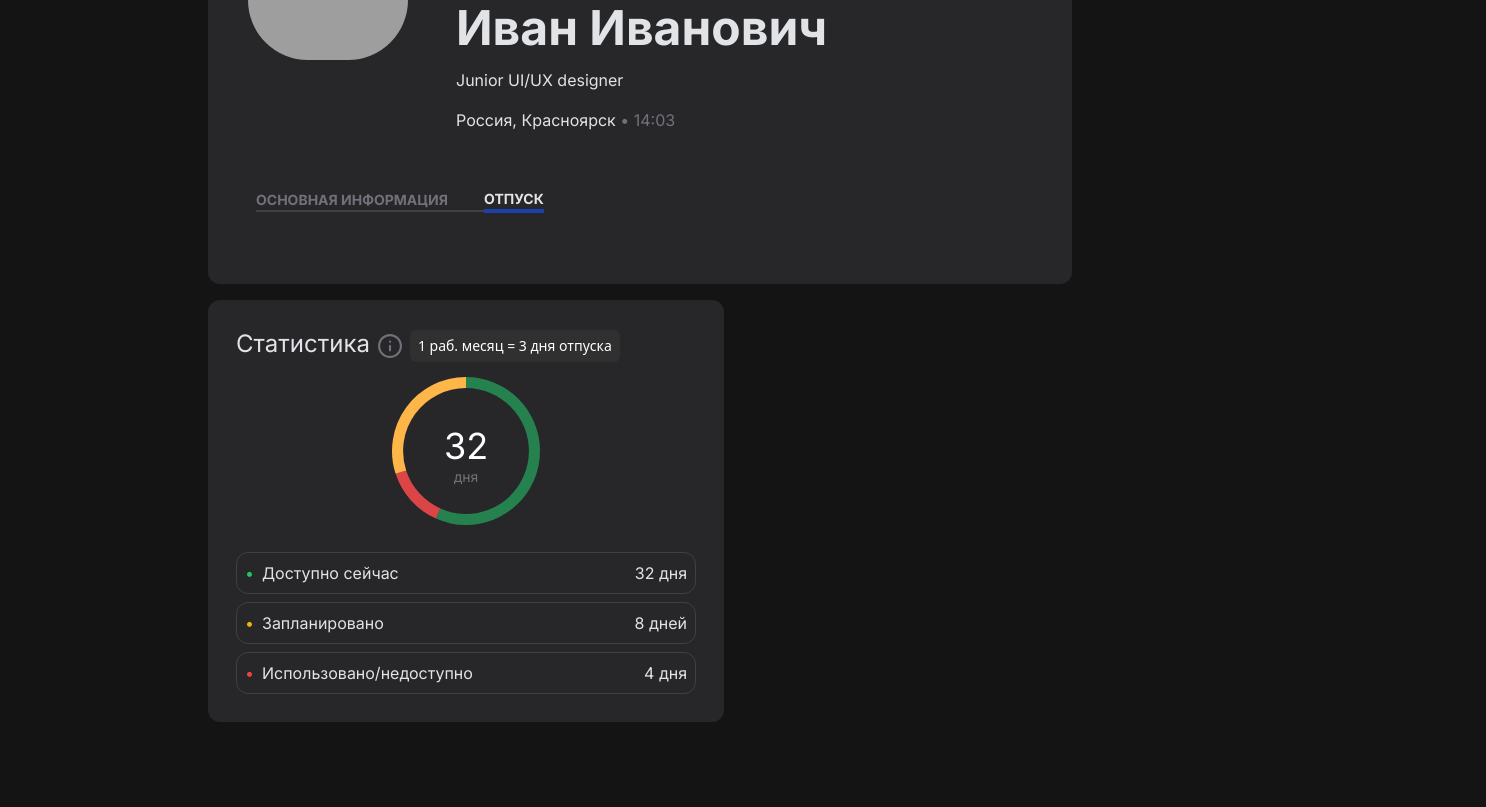
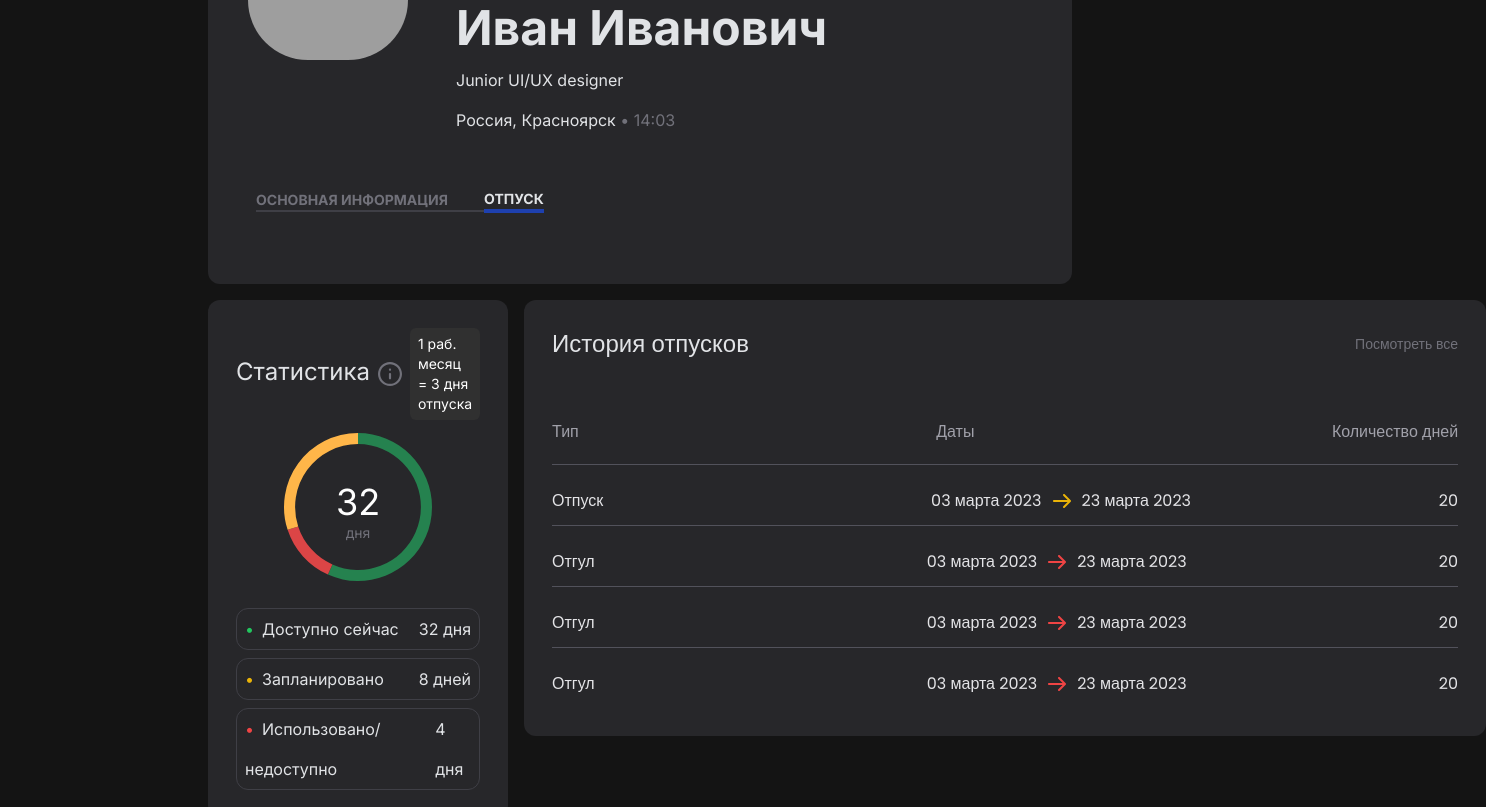
Before and after one commit to GoGagoo/personal-account-employee, a Next.js app: page / in a window 1280 px wide. Shown: the part 268-1075 px from the top of the page, 1486 px wide, since content can reach past the window. Built offline with nearby package versions, Linux system fonts and the light colour scheme; grey boxes are pictures that could not be loaded.

Commit message:
Add fonts and TruancyHistory component

```diff
--- a/src/app/components/MainContent/MainContent.jsx
+++ b/src/app/components/MainContent/MainContent.jsx
@@ -1,8 +1,12 @@
 import StatisticsBlock from './StatisticsBlock/StatisticsBlock'
+import TruancyHistory from './TruancyHistory/TruancyHistory'
 
 const MainContent = () => {
 	return (
-		<StatisticsBlock />
+		<div className='flex gap-4'>
+			<StatisticsBlock />
+			<TruancyHistory />
+		</div>
 	)
 }
 
--- /dev/null
+++ b/src/app/components/MainContent/TruancyHistory/HistoryTable.jsx
@@ -0,0 +1,59 @@
+import { Icons } from '../../../icons/icons'
+
+const HistoryTable = () => {
+	return (
+		<div className='mt-10 space-y-3'>
+			<ul className='flex justify-between items-center py-5 font-poppins text-zinc-400 border-b-[1px] border-b-zinc-600'>
+				<li>Тип</li>
+				<li>Даты</li>
+				<li>Количество дней</li>
+			</ul>
+			<ul className='flex justify-between transition hover:rounded-md hover:bg-zinc-700 items-center  py-3 font-poppins text-zinc-200 border-b-[1px] border-b-zinc-600'>
+				<li>Отпуск</li>
+				<li className='ml-20 flex items-center'>
+					03 марта 2023{' '}
+					<span className='text-yellow-500 px-[11px]'>
+						<Icons.ArrowRight />
+					</span>{' '}
+					23 марта 2023
+				</li>
+				<li>20</li>
+			</ul>
+			<ul className='flex justify-between items-center transition hover:rounded-md hover:bg-zinc-700 py-3 font-poppins text-zinc-200 border-b-[1px] border-b-zinc-600'>
+				<li>Отгул</li>
+				<li className='ml-20 flex items-center'>
+					03 марта 2023{' '}
+					<span className='text-red-500 px-[11px]'>
+						<Icons.ArrowRight />
+					</span>{' '}
+					23 марта 2023
+				</li>
+				<li>20</li>
+			</ul>
+			<ul className='flex justify-between items-center transition hover:rounded-md hover:bg-zinc-700 py-3 font-poppins text-zinc-200 border-b-[1px] border-b-zinc-600'>
+				<li>Отгул</li>
+				<li className='ml-20 flex items-center'>
+					03 марта 2023{' '}
+					<span className='text-red-500 px-[11px]'>
+						<Icons.ArrowRight />
+					</span>{' '}
+					23 марта 2023
+				</li>
+				<li>20</li>
+			</ul>
+			<ul className='flex justify-between items-center transition hover:rounded-md hover:bg-zinc-700 py-3 font-poppins text-zinc-200'>
+				<li>Отгул</li>
+				<li className='ml-20 flex items-center'>
+					03 марта 2023{' '}
+					<span className='text-red-500 px-[11px]'>
+						<Icons.ArrowRight />
+					</span>{' '}
+					23 марта 2023
+				</li>
+				<li>20</li>
+			</ul>
+		</div>
+	)
+}
+
+export default HistoryTable
--- /dev/null
+++ b/src/app/components/MainContent/TruancyHistory/TruancyHistory.jsx
@@ -0,0 +1,20 @@
+import HistoryTable from './HistoryTable'
+
+const TruancyHistory = () => {
+	return (
+		<div className='w-full md:min-w-[962px] h-full md:min-h-[444px] mt-4'>
+			<div className='bg-zinc-800 p-7 rounded-xl'>
+				<div className='flex justify-between items-center'>
+					<div className='font-poppins text-2xl'>История отпусков</div>
+					<div className='font-poppins text-[14px] text-zinc-500 hover:text-zinc-200 transition cursor-pointer'>
+						Посмотреть все
+					</div>
+				</div>
+
+				<HistoryTable />
+			</div>
+		</div>
+	)
+}
+
+export default TruancyHistory
--- a/src/app/globals.css
+++ b/src/app/globals.css
@@ -3,12 +3,16 @@
 @tailwind utilities;
 
 body {
-  background-color: #141414;
-  color: #E1E3E6;
+	background-color: #141414;
+	color: #e1e3e6;
 }
 
 @layer utilities {
-  .text-balance {
-    text-wrap: balance;
-  }
+	.text-balance {
+		text-wrap: balance;
+	}
 }
+@font-face {
+	font-family: 'Poppins';
+	src: url('/public/fonts/Poppins-Regular.ttf');
+}
--- a/src/app/icons/icons.jsx
+++ b/src/app/icons/icons.jsx
@@ -80,4 +80,22 @@ export const Icons = {
 			</svg>
 		)
 	},
+	ArrowRight: () => {
+		return (
+			<svg
+				width='18'
+				height='14'
+				viewBox='0 0 18 14'
+				fill='none'
+				xmlns='http://www.w3.org/2000/svg'
+			>
+				<path
+					fillRule='evenodd'
+					clipRule='evenodd'
+					d='M10.2929 0.292893C10.6834 -0.0976311 11.3166 -0.0976311 11.7071 0.292893L17.7071 6.29289C18.0976 6.68342 18.0976 7.31658 17.7071 7.70711L11.7071 13.7071C11.3166 14.0976 10.6834 14.0976 10.2929 13.7071C9.90237 13.3166 9.90237 12.6834 10.2929 12.2929L14.5858 8H1C0.447715 8 0 7.55228 0 7C0 6.44772 0.447715 6 1 6H14.5858L10.2929 1.70711C9.90237 1.31658 9.90237 0.683417 10.2929 0.292893Z'
+					fill='currentColor'
+				/>
+			</svg>
+		)
+	},
 }
--- a/tailwind.config.js
+++ b/tailwind.config.js
@@ -13,6 +13,9 @@ module.exports = {
           "conic-gradient(from 180deg at 50% 50%, var(--tw-gradient-stops))",
       },
     },
+    fontFamily: {
+      poppins: ["Poppins", "sans-serif"],
+    }
   },
   plugins: [],
 };
```
Also changed, not shown: public/fonts/Poppins-Regular.ttf (added).
